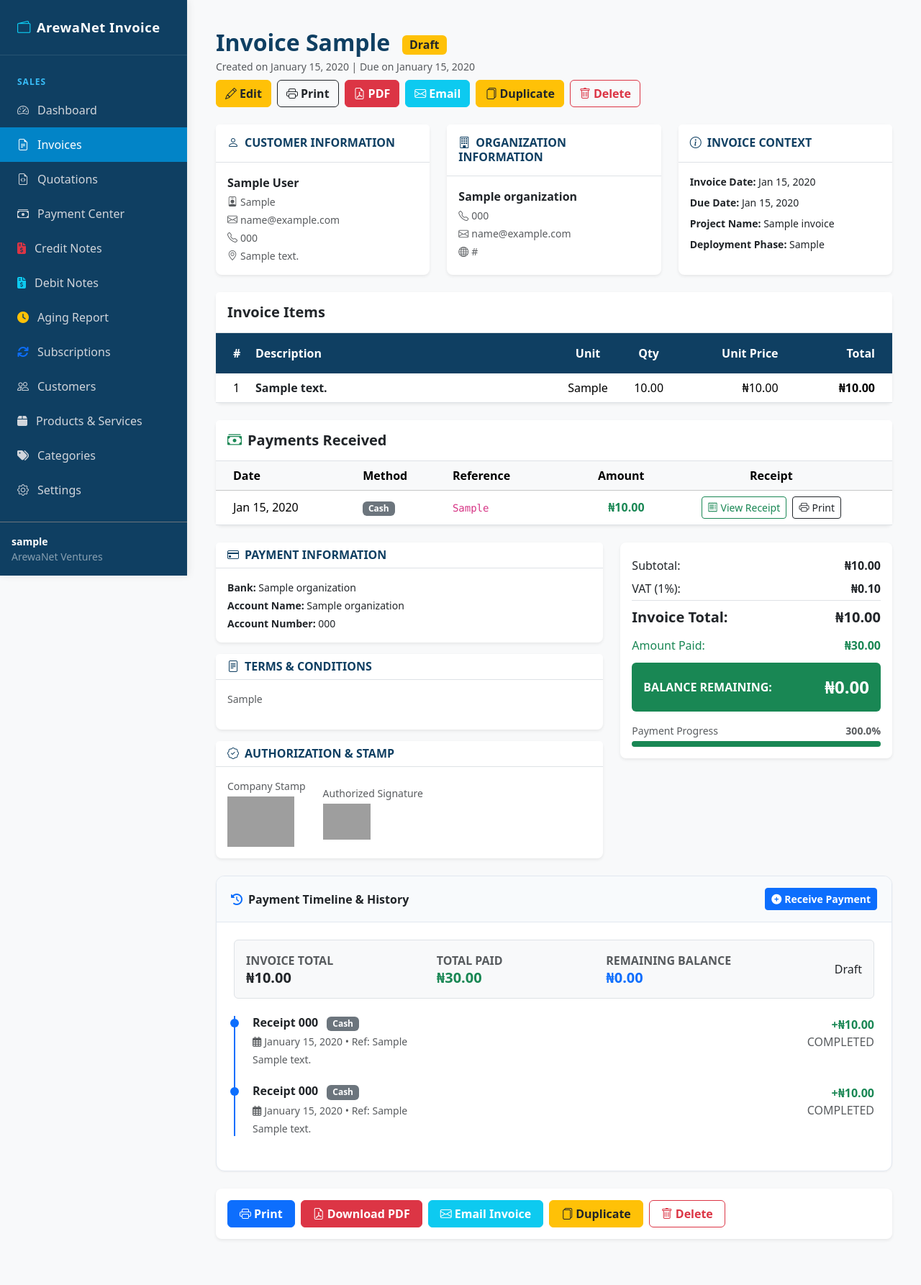
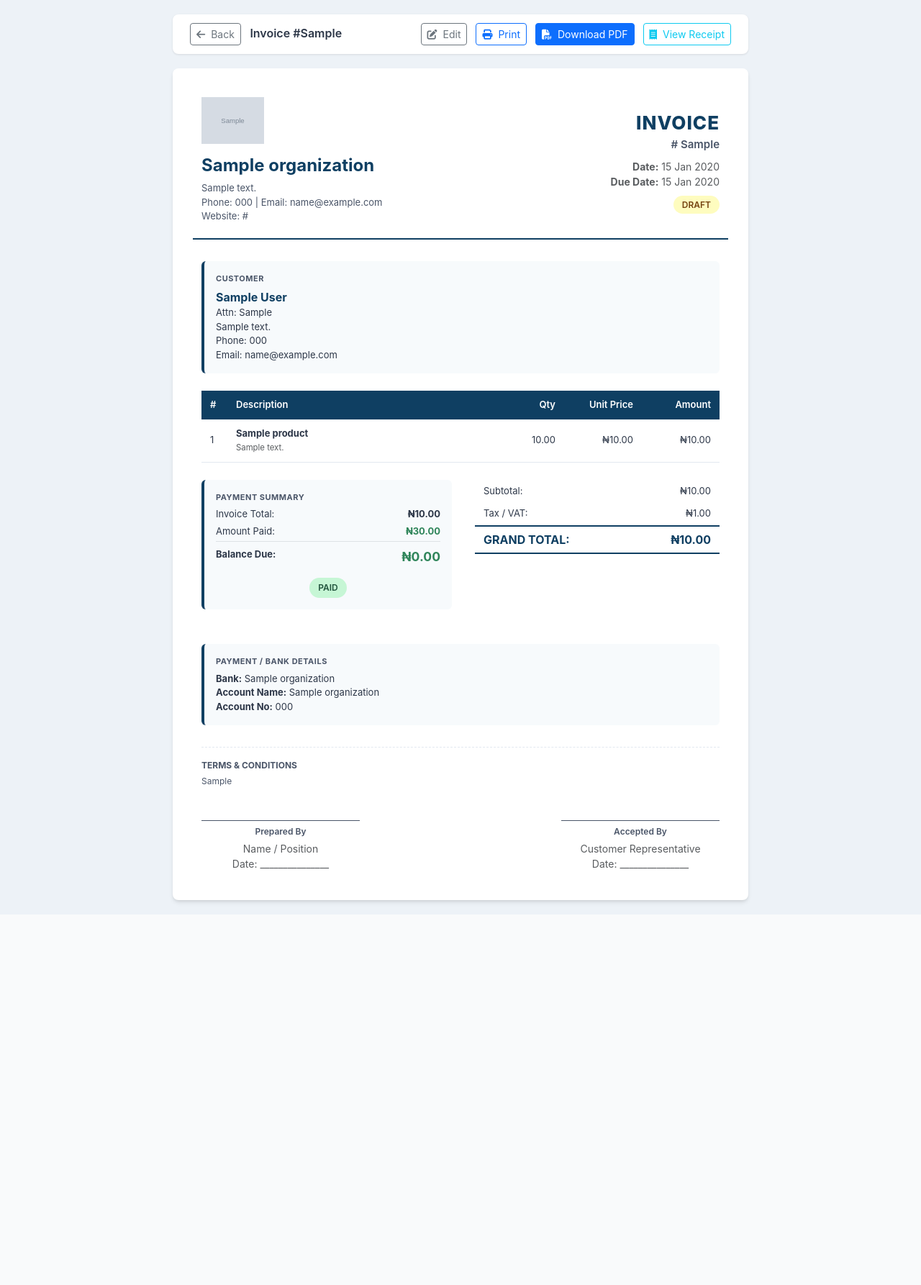
Before and after one commit to ajfaaz/arewanet-business-suite, a Django app: page /invoice/1/ in a window 1280 px wide. Shown: the whole page at 72% size. After the commit the page ends 1260 px from the top, so only its background shows below. Run offline with Django 5.2, Linux system fonts and the light colour scheme; a user stored in the database is signed in; tables that the repository leaves empty hold one stand-in row (values such as "Sample post"); grey boxes marked "Sample" are stand-in pictures; parts of the project's set-up code (start-up, migrations or seed data) failed here and were passed over; grey boxes are pictures that could not be loaded.

Commit message:
Add professional invoice document template

```diff
--- a/invoices/views.py
+++ b/invoices/views.py
@@ -97,23 +97,66 @@ def invoice_detail(request, pk):
         pk=pk,
         organization=org
     )
+    from core.documents.context_builder import DocumentContextBuilder
+    from sales.payments.selectors import PaymentSelectors
 
-    items = invoice.items.all()
-    organization = _get_organization(invoice)
+    timeline_events = PaymentSelectors.get_payments_for_timeline(invoice)
+    latest_payment = invoice.payments.order_by('-payment_date', '-id').first() if hasattr(invoice, 'payments') else None
 
-    from sales.payments.selectors import PaymentSelectors
-    timeline_events = PaymentSelectors.get_payments_for_timeline(invoice)
-
-    return render(
-        request,
-        'invoices/invoice_detail.html',
-        {
-            'invoice': invoice,
-            'items': items,
-            'organization': organization,
-            'timeline_events': timeline_events,
+    context = DocumentContextBuilder.build(
+        invoice,
+        title=f"Invoice #{invoice.invoice_no}",
+        extra_context={
+            "invoice": invoice,
+            "customer": invoice.customer,
+            "date": invoice.invoice_date,
+            "due_date": invoice.due_date,
+            "doc_type": "INVOICE",
+            "timeline_events": timeline_events,
+            "latest_payment": latest_payment,
+            "total_paid": invoice.total_paid,
+            "balance_due": invoice.balance,
         }
     )
+    return render(request, "documents/invoice/detail.html", context)
+
+
+@login_required
+def invoice_pdf(request, pk):
+    org = _get_user_organization(request.user)
+    invoice = get_object_or_404(
+        Invoice.objects.select_related('customer', 'organization').prefetch_related('items'),
+        pk=pk,
+        organization=org
+    )
+    from core.documents.context_builder import DocumentContextBuilder
+    from django.template.loader import render_to_string
+
+    context = DocumentContextBuilder.build(
+        invoice,
+        title=f"Invoice #{invoice.invoice_no}",
+        extra_context={
+            "invoice": invoice,
+            "customer": invoice.customer,
+            "date": invoice.invoice_date,
+            "due_date": invoice.due_date,
+            "doc_type": "INVOICE",
+            "total_paid": invoice.total_paid,
+            "balance_due": invoice.balance,
+        }
+    )
+    html_content = render_to_string("documents/invoice/detail.html", context, request=request)
+
+    try:
+        from weasyprint import HTML
+        pdf_file = HTML(string=html_content).write_pdf()
+        response = HttpResponse(pdf_file, content_type='application/pdf')
+        response['Content-Disposition'] = f'inline; filename="Invoice_{invoice.invoice_no}.pdf"'
+        return response
+    except Exception:
+        response = HttpResponse(html_content.encode('utf-8'), content_type='application/pdf')
+        response['Content-Disposition'] = f'inline; filename="Invoice_{invoice.invoice_no}.pdf"'
+        return response
 
 
 @login_required
--- a/templates/documents/components/footer.html
+++ b/templates/documents/components/footer.html
@@ -1,4 +1,4 @@
-{% if bank_name or account_number or organization.bank_details %}
+{% if organization.bank_name or organization.account_number or organization.bank_details %}
 <div class="address-box mt-4">
     <div class="address-title">Payment / Bank Details</div>
     <div><strong>Bank:</strong> {{ organization.bank_name|default:"FCMB" }}</div>
--- a/templates/documents/invoice/detail.html
+++ b/templates/documents/invoice/detail.html
@@ -1,76 +1,66 @@
-{% extends "documents/base_document.html" %}
+{% extends "documents/base.html" %}
+{% load document_tags %}
 
-{% block title %}Invoice #{{ document.invoice_no }}{% endblock %}
+{% block title %}Invoice {{ document_number|default:invoice.invoice_no }}{% endblock %}
 
 {% block doc_type_title %}INVOICE{% endblock %}
 
+{% block action_buttons %}
+    <a href="{% url 'invoice_update' invoice.id %}" class="btn btn-sm btn-outline-secondary me-1">
+        <i class="fas fa-edit me-1"></i> Edit
+    </a>
+    <button onclick="window.print()" class="btn btn-sm btn-outline-primary me-1">
+        <i class="fas fa-print me-1"></i> Print
+    </button>
+    <a href="{% url 'invoice_pdf' invoice.id %}" target="_blank" class="btn btn-sm btn-primary me-1">
+        <i class="fas fa-file-pdf me-1"></i> Download PDF
+    </a>
+    {% if invoice.status != "PAID" and invoice.balance > 0 %}
+    <a href="{% url 'payment_create' invoice.id %}" class="btn btn-sm btn-success me-1">
+        <i class="fas fa-credit-card me-1"></i> Record Payment
+    </a>
+    {% endif %}
+    {% if latest_payment %}
+    <a href="{% url 'payment_detail' latest_payment.id %}" class="btn btn-sm btn-outline-info">
+        <i class="fas fa-receipt me-1"></i> View Receipt
+    </a>
+    {% endif %}
+{% endblock %}
+
 {% block content %}
 
-    {% include "documents/components/address_block.html" with customer=document.customer %}
+    {% include "documents/components/customer_block.html" with customer=invoice.customer %}
 
-    <table class="table-custom">
-        <thead>
-            <tr>
-                <th style="width: 5%;">#</th>
-                <th style="width: 45%;">Description / Product</th>
-                <th style="width: 15%; text-align: right;">Qty</th>
-                <th style="width: 15%; text-align: right;">Unit Price</th>
-                <th style="width: 20%; text-align: right;">Amount</th>
-            </tr>
-        </thead>
-        <tbody>
-            {% for item in document.items.all %}
-            <tr>
-                <td>{{ forloop.counter }}</td>
-                <td>
-                    <strong>{{ item.product.name|default:item.description }}</strong>
-                    {% if item.product and item.description and item.description != item.product.name %}
-                        <br><small class="text-muted">{{ item.description }}</small>
-                    {% endif %}
-                </td>
-                <td style="text-align: right;">{{ item.qty }}</td>
-                <td style="text-align: right;">₦{{ item.unit_price|floatformat:2 }}</td>
-                <td style="text-align: right;">₦{{ item.total|floatformat:2 }}</td>
-            </tr>
-            {% empty %}
-            <tr>
-                <td colspan="5" class="text-center text-muted">No line items in this invoice.</td>
-            </tr>
-            {% endfor %}
-        </tbody>
-    </table>
+    {% include "documents/components/items_table.html" with document=invoice %}
 
-    <table class="totals-table">
-        <tr>
-            <td>Subtotal:</td>
-            <td style="text-align: right;">₦{{ document.subtotal|floatformat:2 }}</td>
-        </tr>
-        {% if document.discount and document.discount > 0 %}
-        <tr>
-            <td>Discount:</td>
-            <td style="text-align: right; color: #C53030;">-₦{{ document.discount|floatformat:2 }}</td>
-        </tr>
-        {% endif %}
-        {% if document.vat and document.vat > 0 %}
-        <tr>
-            <td>VAT / Tax:</td>
-            <td style="text-align: right;">₦{{ document.vat|floatformat:2 }}</td>
-        </tr>
-        {% endif %}
-        <tr class="grand-total">
-            <td>Total Invoice Amount:</td>
-            <td style="text-align: right;">₦{{ document.total|floatformat:2 }}</td>
-        </tr>
-        {% if total_paid %}
-        <tr>
-            <td>Amount Paid:</td>
-            <td style="text-align: right; color: #2F855A;">₦{{ total_paid|floatformat:2 }}</td>
-        </tr>
-        <tr>
-            <td><strong>Balance Due:</strong></td>
-            <td style="text-align: right; color: #C53030;"><strong>₦{{ balance_due|floatformat:2 }}</strong></td>
-        </tr>
-        {% endif %}
-    </table>
+    <div class="row mt-4">
+        <div class="col-6">
+            <div class="address-box" style="border-left-color: var(--primary-color);">
+                <div class="address-title">PAYMENT SUMMARY</div>
+                <div class="d-flex justify-content-between mb-1">
+                    <span>Invoice Total:</span>
+                    <strong>{{ invoice.total_due|money }}</strong>
+                </div>
+                <div class="d-flex justify-content-between mb-1">
+                    <span>Amount Paid:</span>
+                    <strong style="color: #2F855A;">{{ invoice.total_paid|money }}</strong>
+                </div>
+                <div class="d-flex justify-content-between pt-2 border-top">
+                    <span><strong>Balance Due:</strong></span>
+                    <strong style="color: {% if invoice.balance > 0 %}#C53030{% else %}#2F855A{% endif %}; font-size: 1.1rem;">
+                        {{ invoice.balance|money }}
+                    </strong>
+                </div>
+                {% if invoice.status == "PAID" or invoice.balance <= 0 %}
+                <div class="mt-2 text-center">
+                    <span class="badge-custom badge-success d-inline-block mt-2">PAID</span>
+                </div>
+                {% endif %}
+            </div>
+        </div>
+        <div class="col-6">
+            {% include "documents/components/totals.html" with document=invoice %}
+        </div>
+    </div>
 
 {% endblock %}
```
Also changed, not shown: core/tests/test_document_system.py (+125 -31 lines).
